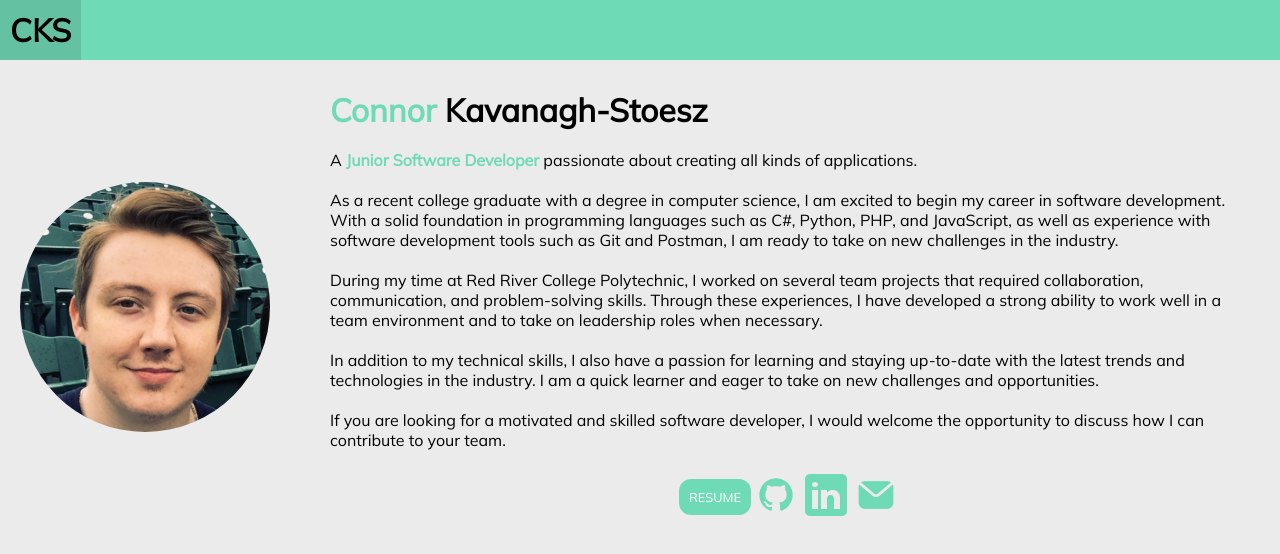
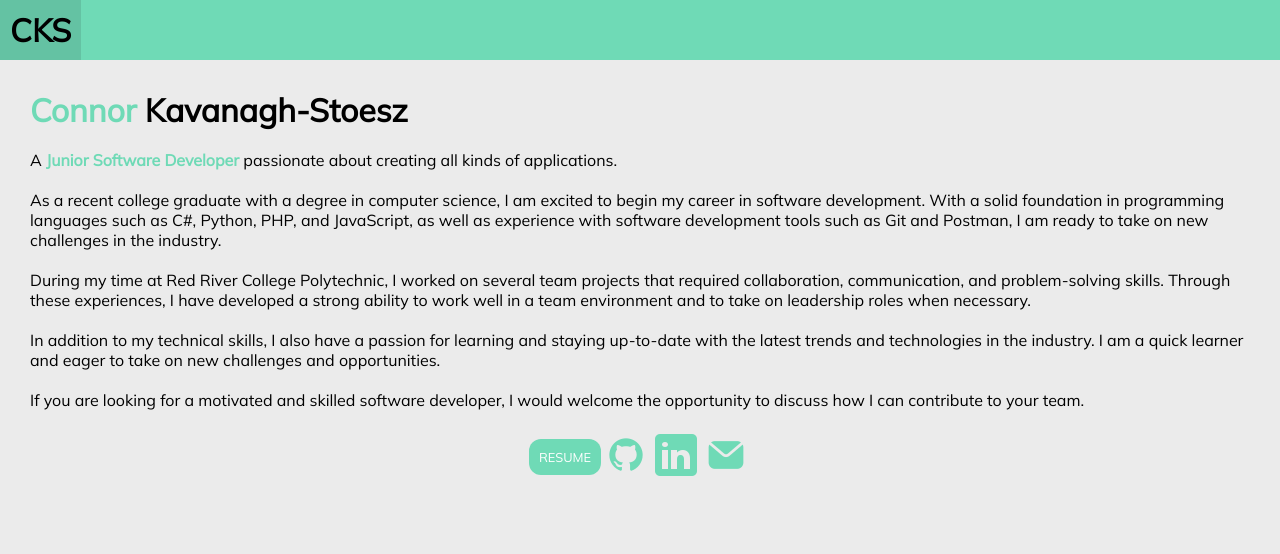
Before and after one commit to cstoesz94/PortfolioApp, a plain HTML site: page index.html in a window 1280 px wide. Drawn offline with Linux system fonts and the light colour scheme.

Commit message:
Image/Left Container removal

```diff
--- a/index.html
+++ b/index.html
@@ -35,9 +35,6 @@
         </div>
     </nav>
     <main>
-        <div id="left-container">
-            <img id="headshot" src="images/headshot.jpg" alt="me">
-        </div>
         <div id="right-container">
             <h1><span>Connor</span> Kavanagh-Stoesz</h1>
             <div>A <span>Junior Software Developer</span> passionate about creating all kinds of applications.</div>
--- a/stylesheets/master.css
+++ b/stylesheets/master.css
@@ -48,19 +48,6 @@ main {
     column-gap: 50px;
 }
 
-/* Left container */
-
-#left-container {
-    display: flex;
-    justify-content: center;
-    align-items: center;
-}
-
-#left-container img {
-    width: 250px;
-    border-radius: 50%;
-}
-
 /* Right container */
 
 h1 span {
```
